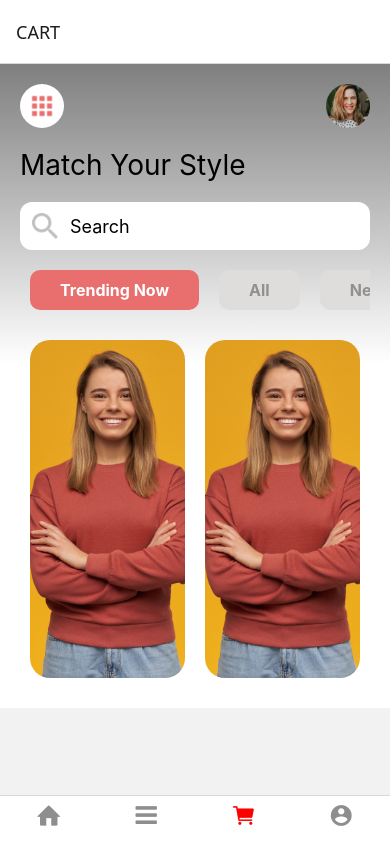
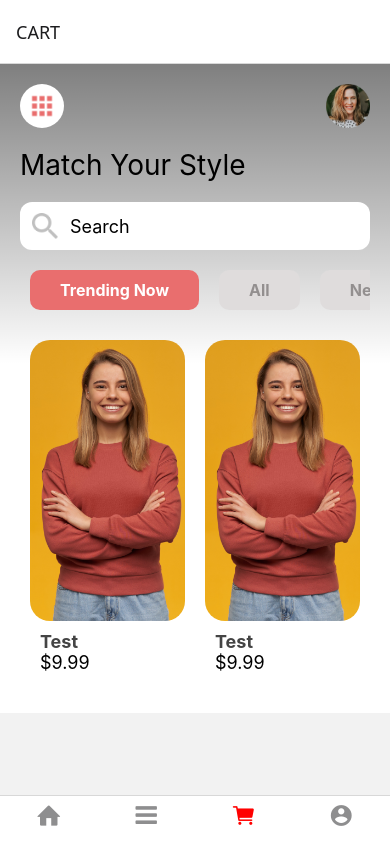
Before and after one commit to Thanawat0107/bare-minimum, a React Native app: screen /CART in a window 390 px wide. Built offline with nearby package versions, Linux system fonts and the light colour scheme.

Commit message:
Add Text into Card Component

```diff
--- a/src/components/ProductCard.jsx
+++ b/src/components/ProductCard.jsx
@@ -1,4 +1,4 @@
-import { Image, StyleSheet, View } from "react-native";
+import { Image, StyleSheet, View, Text } from "react-native";
 import React from "react";
 import {Dimensions} from 'react-native';
 
@@ -14,6 +14,10 @@ const ProductCatd = () => {
           source={require("../assets/girl2.png")}
           style={styles.coverImage}
         />
+        <View style={styles.contentContainer}>
+          <Text style={styles.title}>Test</Text>
+          <Text style={styles.price}>$9.99</Text>
+        </View>
       </View>
     );
 };
@@ -27,8 +31,19 @@ const styles = StyleSheet.create({
     marginVertical: 10,
   },
   coverImage: {
-    height: windowHeight/2.5,
+    height: windowHeight/3,
     width: "windowWidth",
     borderRadius: 20,
   },
+  title: {
+    fontSize: 18,
+    fontWeight: "700",
+    color: "#444444",
+  },
+  price: {
+    fontSize: 18,
+  },
+  contentContainer: {
+    padding: 10,
+  },
 });
```
